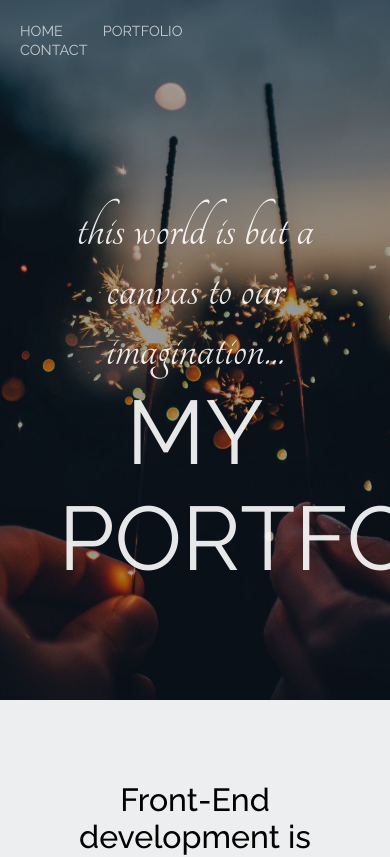
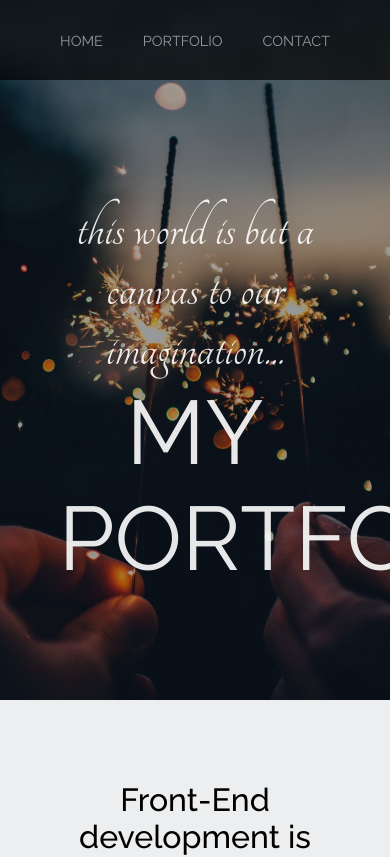
Before and after one commit to hsanchez7934/personal-site, a React (Create React App) app: page /portfolio in a window 390 px wide. Shown: the top 857 px of the page. Built offline with nearby package versions, Linux system fonts and the light colour scheme.

Commit message:
NavBar component now responsive

```diff
--- a/src/components/NavBar/NavBar.css
+++ b/src/components/NavBar/NavBar.css
@@ -29,3 +29,13 @@
   color: #fff;
   padding: 0px 0px 0px 0px;
   margin: 0px 100px 0px 0px; }
+
+@media screen and (max-width: 650px) {
+  .header-component-nav {
+    display: flex;
+    justify-content: center;
+    align-items: center;
+    background-color: #000;
+    opacity: 0.7; }
+  .header-component-ul {
+    margin: 0; } }
--- a/src/components/NavBar/NavBar.scss
+++ b/src/components/NavBar/NavBar.scss
@@ -37,3 +37,17 @@
   padding: 0px 0px 0px 0px;
   margin: 0px 100px 0px 0px;
 }
+
+@media screen and (max-width: 650px) {
+  .header-component-nav {
+    display: flex;
+    justify-content: center;
+    align-items: center;
+    background-color: $black;
+    opacity: 0.7;
+  }
+
+  .header-component-ul {
+    margin: 0;
+  }
+}
```
